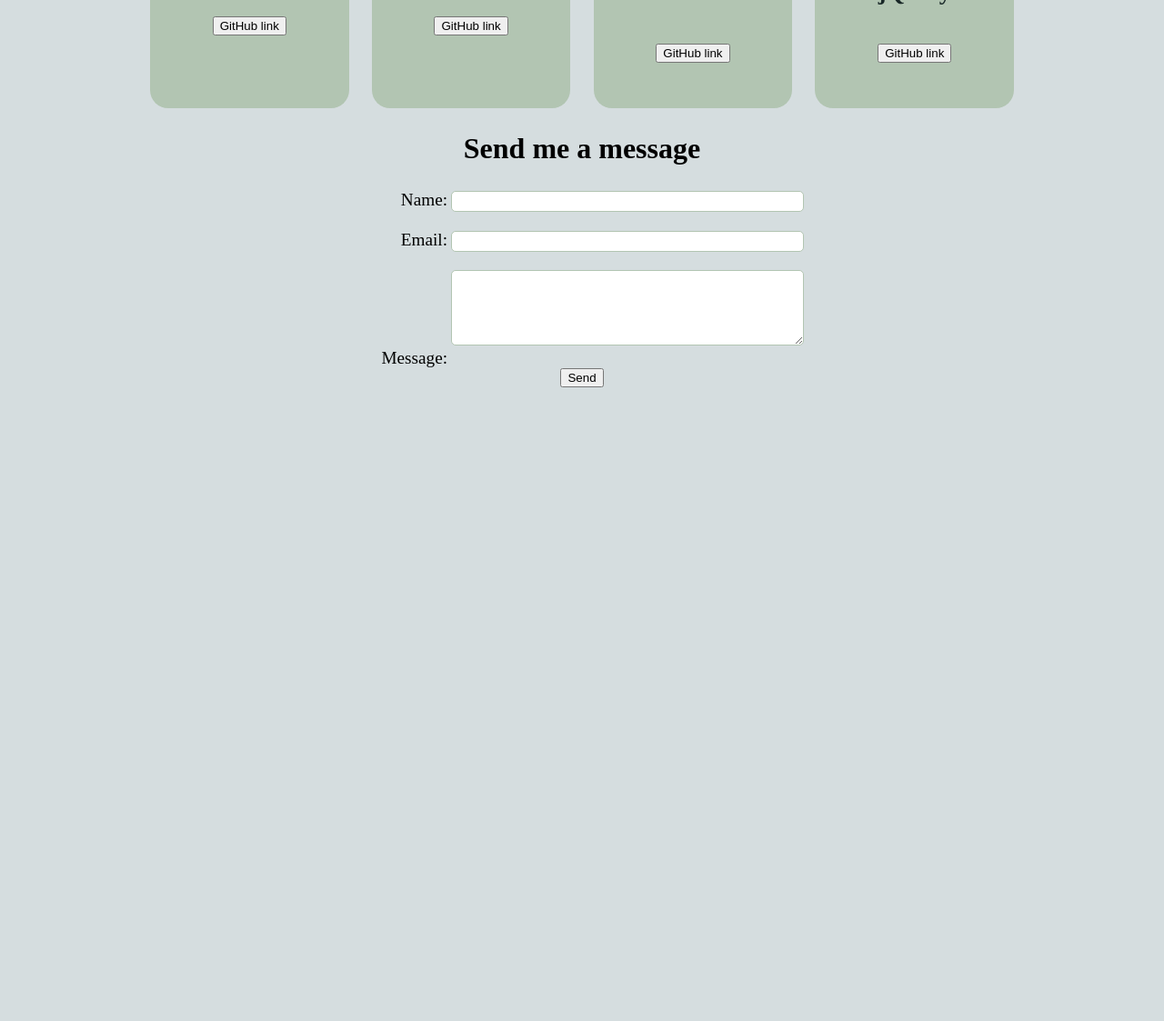
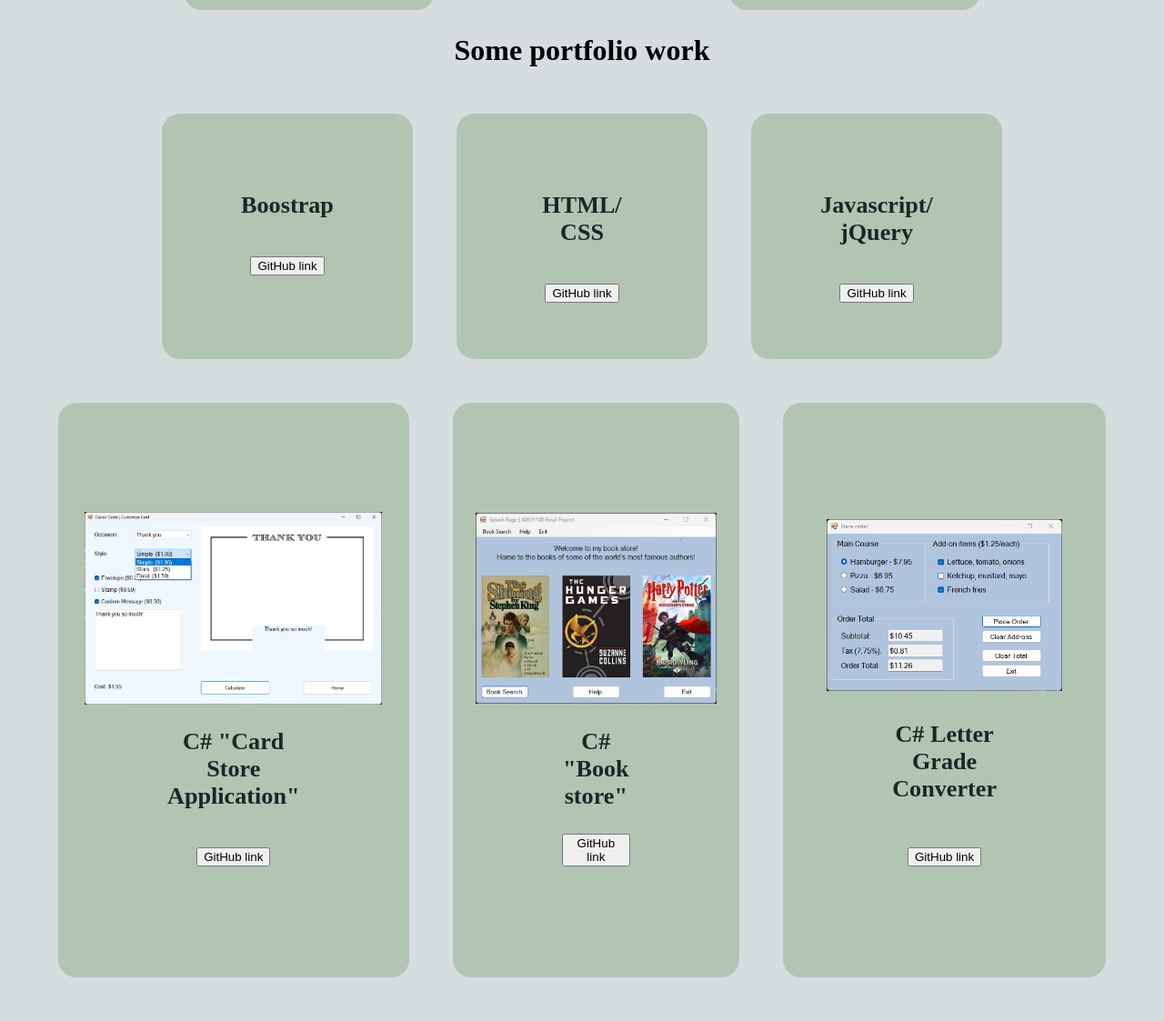
Before and after one commit to rhenderson06/e-portfolio, a website: page dist/index.html in a window 1280 px wide. Shown: the part 1647-2770 px from the top of the page at 91% size. Before the commit the page ends 2169 px from the top, so only its background shows below. Drawn offline with Linux system fonts and the light colour scheme.

Commit message:
sem2 work added

```diff
--- a/dist/css/styles.css
+++ b/dist/css/styles.css
@@ -5,7 +5,7 @@ html {
 body {
   width: 100%;
   margin: 0 auto;
-  max-width: 950px;
+  max-width: 1200px;
 }
 
 h2 {
@@ -101,14 +101,35 @@ main p {
 }
 
 /* Portfolio */
-#portfolioCards {
+/*#portfolioCards {
   display: flex;
   justify-content: space-between;
+}*/
+#htmlCss, #cSharp {
+  display: flex;
+  justify-content: center;
+}
+
+#cSharp .column {
+  display: flex;
+  padding: 10%;
+  justify-content: center;
+  flex-wrap: wrap;
+  align-items: flex-end;
+}
+
+#finalProject {
+  width: 350%;
+}
+
+.examples {
+  width: 225%;
 }
 
 .column {
   width: 13%;
   padding: 5%;
+  margin: 2%;
   color: #182727;
   background-color: #b2c5b2;
   border-radius: 20px;
@@ -118,7 +139,7 @@ main p {
 /* Form */
 label {
   display: inline-block;
-  width: 5em;
+  width: 5.5em;
   text-align: right;
   font-size: 1.2em;
 }
--- a/dist/index.html
+++ b/dist/index.html
@@ -31,7 +31,7 @@
         <h2>A little about me</h2>
         <div id="aboutCards">
         <img src="images/me.jpg" alt="picture of me">
-        <p>My name is Rebekah Henderson, I am 22 years old. I currently hold the Senior Assistant Manger position at the Kirkland's Home store in Wentzville.</p>
+        <p>My name is Rebekah Henderson, I am 22 years old. I am formerly the Senior Assistant Manger position at the Kirkland's Home store in Wentzville. I recently got a job working with TessTeam, a partner of microsoft as a project developer.</p>
         </div>
       </div>
 
@@ -53,11 +53,7 @@
         <h2>Some portfolio work</h2>
         <div id="portfolioCards">
 
-          <div class="column">
-            <h3>CSS</h3>
-            <a href="https://github.com/rhendersonranken/CSS" target="_blank"><button>GitHub link</button></a>
-          </div>
-
+          <div id="htmlCss">
             <div class="column">
               <h3>Boostrap<br></h3>
               <a href="https://github.com/rhendersonranken/Bootstrap" target="_blank"><button>GitHub link</button></a>
@@ -71,6 +67,27 @@
             <div class="column">
               <h3>Javascript/<br>jQuery</h3>
               <a href="https://github.com/rhendersonranken/JavaScript-jQuery" target="_blank"><button>GitHub link</button></a>
+            </div>
+          </div>
+
+          <div id="cSharp">
+            <div class="column">
+              <img src="images/csharpcardstore.png" alt="c# card store gui app" class="examples">
+              <h3>C# "Card Store Application"</h3>
+              <a href="https://github.com/rhendersonranken/CardStore" target="_blank"><button>GitHub link</button></a>
+            </div>
+
+            <div class="column">
+              <img src="images/finalproject.png" alt="c# final project bookstore" id="finalProject">
+              <h3>C# "Book store"</h3>
+              <a href="https://github.com/rhendersonranken/AWD1100RebekahHenderson.git" target="_blank"><button>GitHub link</button></a>
+            </div>
+
+            <div class="column">
+              <img src="images/processOrderGUI.png" alt="c# letter grade gui app" class="examples">
+              <h3>C# Letter Grade Converter</h3>
+              <a href="https://github.com/rhendersonranken/ProcessOrders" target="_blank"><button>GitHub link</button></a>
+            </div>
           </div>
         </div>
       </div>
```
Also changed, not shown: dist/images/background.jpg (deleted), dist/images/csharpcardstore.png (added), dist/images/finalProject.png (added), dist/images/processOrderGUI.png (added). Lines whose indentation alone changed are shown as unchanged.
